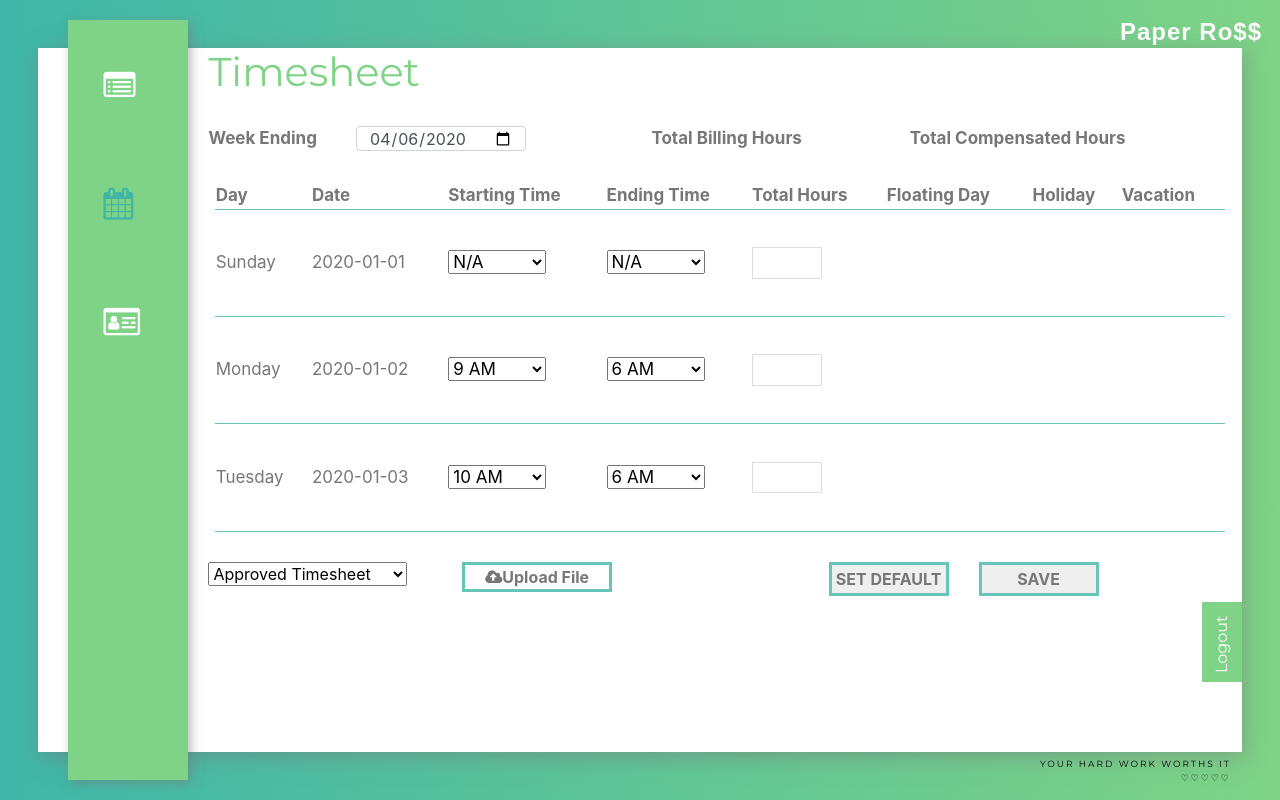
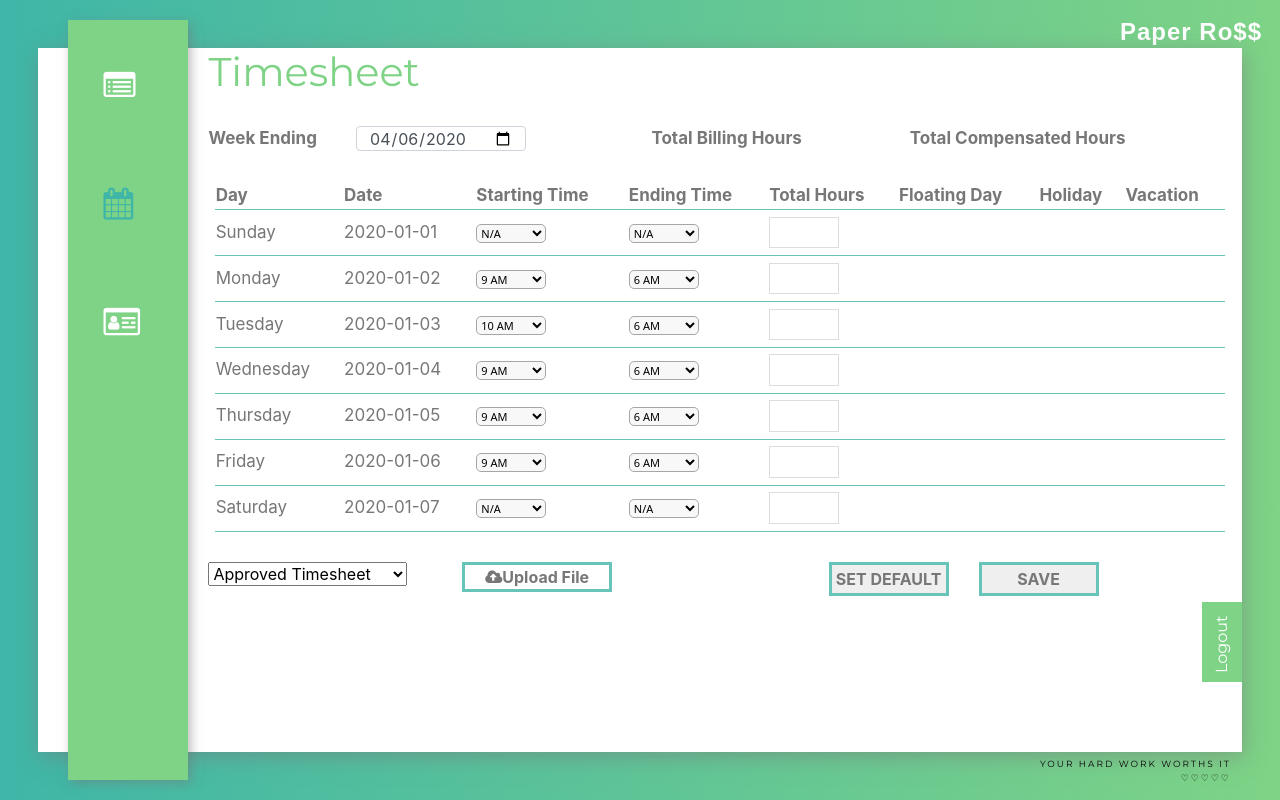
Before and after one commit to paperRoll/paper-roll-frontend, a React (Create React App) app: page /timesheet in a window 1280 px wide. Built offline with nearby package versions, Linux system fonts and the light colour scheme.

Commit message:
add more info in dailyRecords array

```diff
--- a/src/containers/Timesheet/Table/Table.js
+++ b/src/containers/Timesheet/Table/Table.js
@@ -37,6 +37,46 @@ class Table extends Component {
                 ifFloating: false,
                 ifHoliday: false,
                 ifVacation: false
+            },
+            {
+                day: "Wednesday",
+                date: "2020-01-04",
+                start: "9 AM",
+                end: "6 AM",
+                totalHours: 8,
+                ifFloating: false,
+                ifHoliday: false,
+                ifVacation: false
+            },
+            {
+                day: "Thursday",
+                date: "2020-01-05",
+                start: "9 AM",
+                end: "6 AM",
+                totalHours: 7,
+                ifFloating: false,
+                ifHoliday: false,
+                ifVacation: false
+            },
+            {
+                day: "Friday",
+                date: "2020-01-06",
+                start: "9 AM",
+                end: "6 AM",
+                totalHours: 8,
+                ifFloating: false,
+                ifHoliday: false,
+                ifVacation: false
+            },
+            {
+                day: "Saturday",
+                date: "2020-01-07",
+                start: "N/A",
+                end: "N/A",
+                totalHours: 8,
+                ifFloating: false,
+                ifHoliday: false,
+                ifVacation: false
             }
         ]
 
@@ -47,7 +87,7 @@ class Table extends Component {
     render() {
         const rows = this.state.weekdays.map((day) => (
             <Row day={day.day} date={day.date} start={day.start} end={day.end} totalHours={day.totalHours}
-                idFloating={day.ifFloating} ifHoliday={day.ifHoliday} ifVacation={day.ifVacation}/>
+                ifFloating={day.ifFloating} ifHoliday={day.ifHoliday} ifVacation={day.ifVacation}/>
         ))
 
         return (
--- /dev/null
+++ b/src/containers/Timesheet/Table/Time/Time.css
@@ -0,0 +1,27 @@
+.select {
+    writing-mode: horizontal-tb !important;
+    -webkit-writing-mode: horizontal-tb !important;
+    text-rendering: auto;
+    color: -internal-light-dark-color(black, white);
+    letter-spacing: normal;
+    word-spacing: normal;
+    text-transform: none;
+    text-indent: 0px;
+    text-shadow: none;
+    display: inline-block;
+    text-align: start;
+    -webkit-appearance: menulist;
+    box-sizing: border-box;
+    align-items: center;
+    white-space: pre;
+    -webkit-rtl-ordering: logical;
+    background-color: rgb(248, 248, 248);
+    cursor: default;
+    margin: 0em;
+    font: 400 11px system-ui;
+    border-radius: 5px;
+    border-width: 1px;
+    border-style: solid;
+    border-color: rgb(166, 166, 166);
+    border-image: initial;
+}
--- a/src/containers/Timesheet/Table/Time/Time.js
+++ b/src/containers/Timesheet/Table/Time/Time.js
@@ -1,5 +1,6 @@
 import React, { Component } from 'react';
 import 'bootstrap/dist/css/bootstrap.min.css';
+import './Time.css';
 
 class Time extends Component {
     constructor(props) {
@@ -18,13 +19,16 @@ class Time extends Component {
         })
 
         this.state = {
-            times: times
+            times: times,
+            selectedValue: props.time
         }
     }
 
     render() {
         return (
-            <select>
+            <select className="select"
+                // value={this.state.selectedValue}
+                >
                 {this.state.times}
             </select>
         )
```
